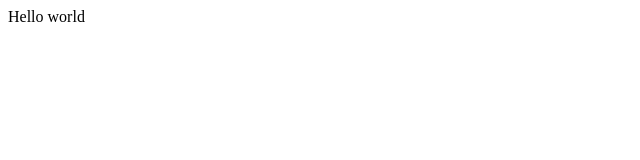
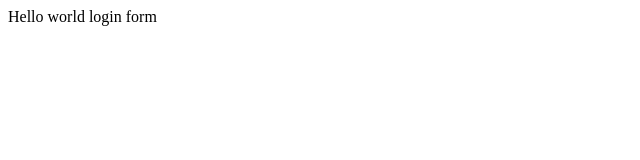
Before and after one commit to suprithabadayal/my-appp, a plain HTML site: page index.html in a window 1280 px wide. Shown: the full height of the page, 0-640 px from the left. Drawn offline with Linux system fonts and the light colour scheme.

Commit message:
login form

```diff
--- a/index.html
+++ b/index.html
@@ -6,5 +6,6 @@
     </head>
     <body>
         Hello world
+        login form
     </body>
 </html>
```
Also changed, not shown: login.html (added, +1 -0 lines).
